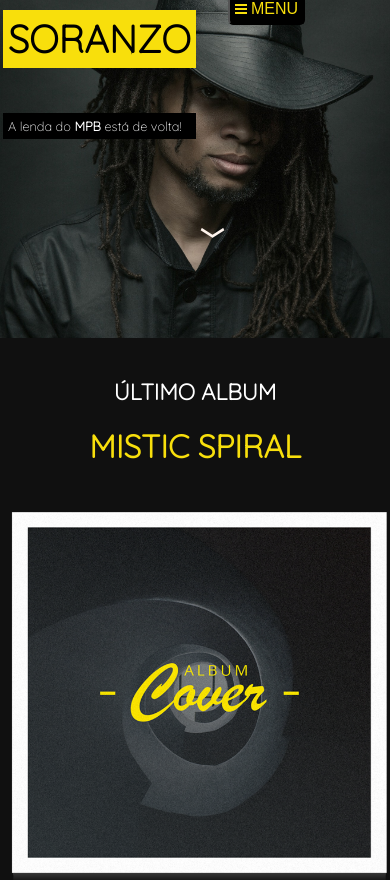
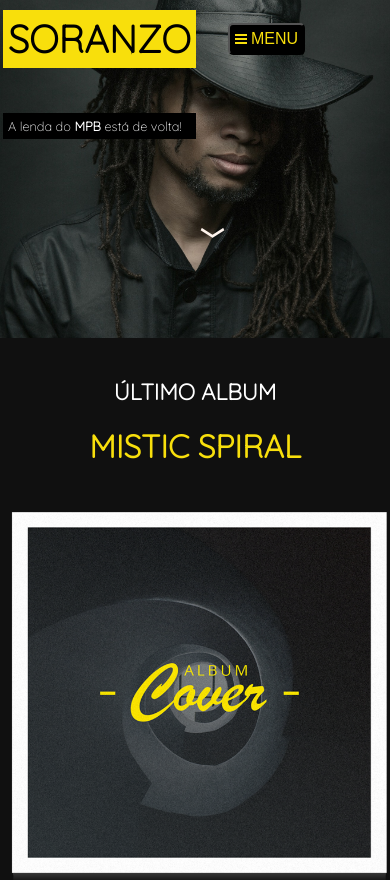
Before and after one commit to natanaelInfo/pageSoranzo, a plain HTML site: page index.html in a window 390 px wide. Shown: the top 880 px of the page. Drawn offline with Linux system fonts and the light colour scheme.

Commit message:
Commit ajustes
Ajustes no menu

```diff
--- a/css/style.css
+++ b/css/style.css
@@ -221,7 +221,7 @@ header h2{
 
     }
     .menu{
-        margin-top: -290px;
+        margin-top: -260px;
         margin-left: 228px;
 
     }
```
